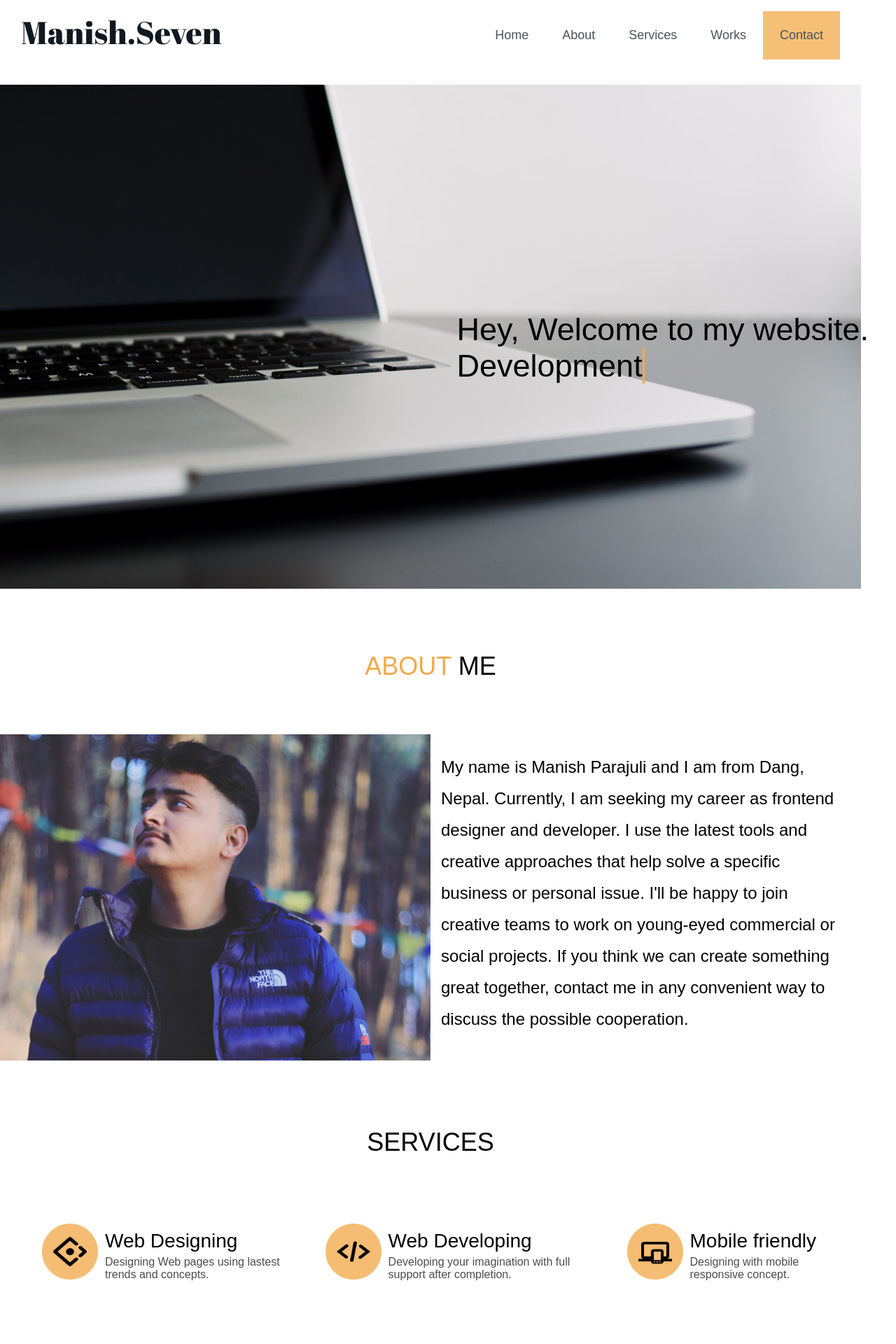
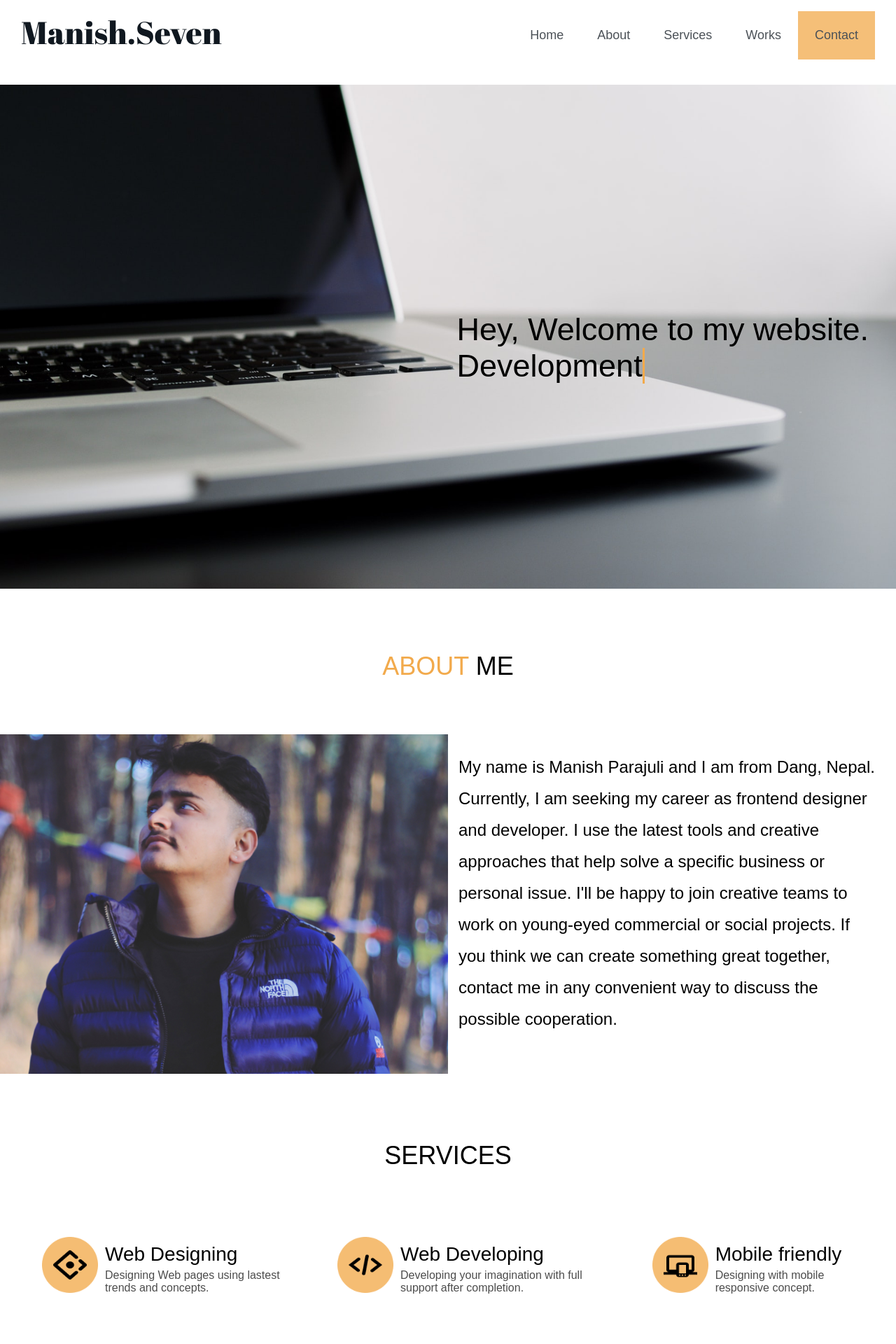
Before and after one commit to manish3477/portfolio_website, a PHP site: page / in a window 1280 px wide. Shown: the top 1920 px of the page at 70% size. Run offline with PHP 8.4, Linux system fonts and the light colour scheme; some web fonts are replaced.

Commit message:
change in hero viewport

```diff
--- a/style.css
+++ b/style.css
@@ -3,7 +3,7 @@ body{
 	padding: 0;
 	box-sizing: border-box;
 	font-family: 'ABeeZee', sans-serif;
-	max-width: 1230px;
+
   min-height: 100vh;
 
 }
```
